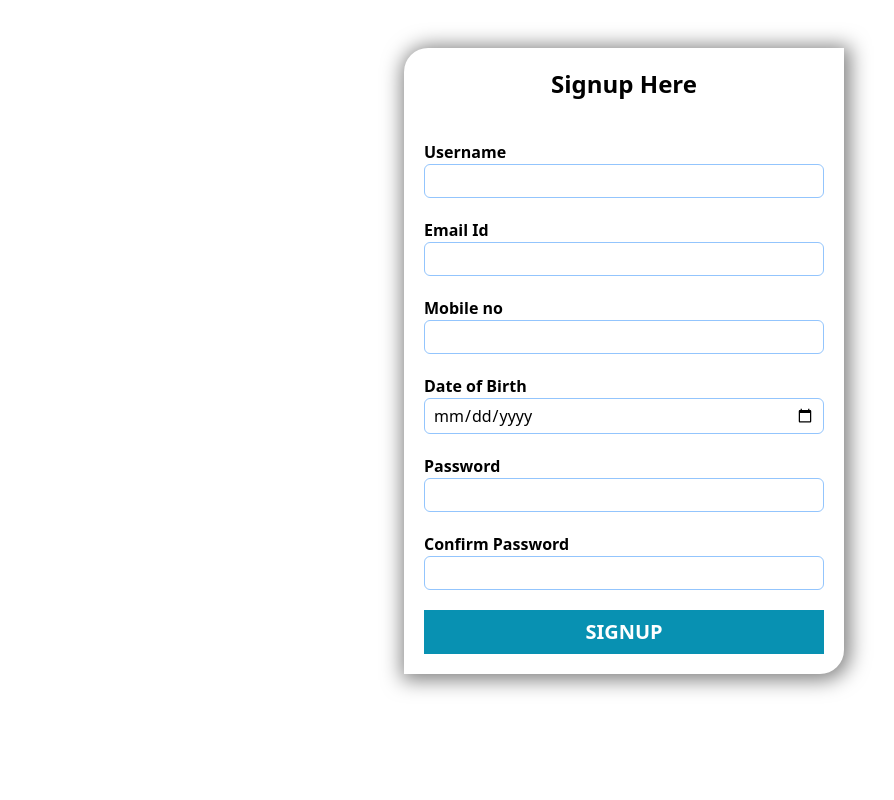
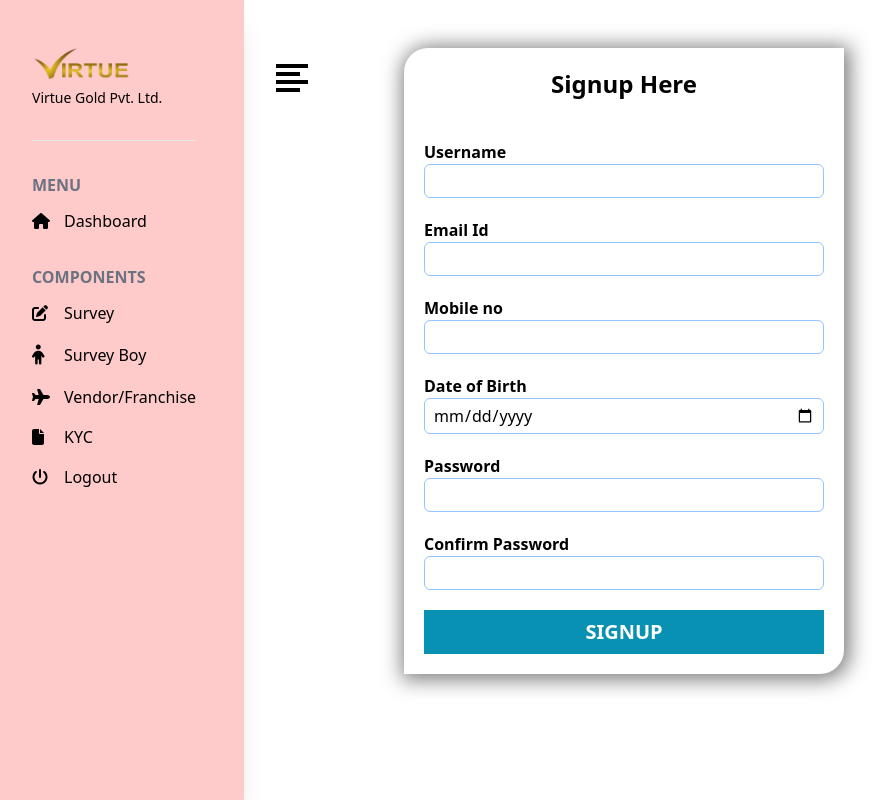
Before and after one commit to Raushan-Kumar95/virtue-gold-Givni, a React (Vite) app: page / in a window 1280 px wide. Shown: the whole page, without its empty margins (16-910 px from the left). Built offline with nearby package versions, Linux system fonts and the light colour scheme.

Commit message:
created sidebar design using js object

```diff
--- a/index.html
+++ b/index.html
@@ -5,6 +5,7 @@
     <link rel="icon" type="image/svg+xml" href="/vite.svg" />
     <meta name="viewport" content="width=device-width, initial-scale=1.0" />
     <title>Vite + React</title>
+    <link rel="stylesheet" href="https://cdnjs.cloudflare.com/ajax/libs/font-awesome/6.2.1/css/all.min.css">
   </head>
   <body>
     <div id="root"></div>
--- a/src/App.jsx
+++ b/src/App.jsx
@@ -1,5 +1,5 @@
 import './App.css'
-import Dashboard from './components/Dashboard'
+import Dashboard from './Dashboard'
 import Login from './components/Login'
 import Signup from './components/Signup'
 
@@ -8,8 +8,8 @@ function App() {
   return (
     <div className="App">
       <Signup/>
-      {/* <Login/>
-      <Dashboard/> */}
+      {/* <Login/> */}
+      <Dashboard/>
     </div>
   )
 }
--- /dev/null
+++ b/src/Dashboard.jsx
@@ -0,0 +1,16 @@
+import React from 'react'
+import Sidebar from './components/sidebar/Sidebar'
+// import Sidebar from './components/sidebar/Sidebar'
+
+
+
+const Dashboard = () => {
+  return (
+    <div>
+    <Sidebar/>
+    </div>
+
+  )
+}
+
+export default Dashboard
--- a/src/components/Dashboard.jsx
+++ /dev/null
@@ -1,9 +0,0 @@
-import React from 'react'
-
-const Dashboard = () => {
-  return (
-    <div>Dashboard</div>
-  )
-}
-
-export default Dashboard
--- /dev/null
+++ b/src/components/sidebar/Sidebar.jsx
@@ -0,0 +1,105 @@
+import React from 'react'
+import { useState } from 'react'
+import { Menu, Components } from "./sidebarData"
+import logo from "/vietue_logo_2.png"
+
+
+const Sidebar = () => {
+
+    const [open, setOpen] = useState(false)
+
+    let navopenState = " px-12 py-12 "
+
+    let navcloseState = " px-4 py-12 "
+
+    console.log(open)
+
+    return (
+        <div className=''>
+
+            <div className={`absolute shadow-xl top-0 left-0 bg-red-200  flex flex-col gap-8 h-screen ${open ? navcloseState : navopenState}`}>
+                <header className='relative flex flex-col gap-2 justify-center'>
+                    <img width={100} src={logo} alt="logo-vietue" srcset="" />
+                    <p className='text-sm'>Virtue Gold Pvt. Ltd.</p>
+
+
+
+                    <OpenNav onClick={()=>setOpen(!open)} />
+
+                    {/* <CloseNav/> */}
+
+                </header>
+                <hr />
+
+                {/* <h1>{Menu.title}</h1> */}
+                <div className='flex flex-col gap-3'>
+                    <h1 className='uppercase font-bold text-gray-500'>Menu</h1>
+                    <div className='flex flex-col gap-2'>
+                        <ul className='flex items-center gap-4' >
+                            {Menu.map((data) => {
+                                return (
+
+                                    <li className='flex gap-3 items-center' >
+                                        <i className={`${data.icon} w-5`}></i>
+                                        <h1> {data.name}</h1>
+                                    </li>
+
+
+                                )
+                            })}
+                        </ul>
+                    </div>
+                </div>
+                <div className='flex flex-col gap-3'>
+                    <h1 className='uppercase font-bold text-gray-500'>Components</h1>
+                    <ul className='flex flex-col gap-4'>
+
+                        {Components.map((data) => {
+                            return (
+                                <li className='flex gap-3 items-center' >
+                                    <i className={`${data.icon} w-5`}></i>
+                                    <h1>{data.name}</h1>
+                                </li>
+                            )
+                        })}
+
+                    </ul>
+                </div>
+            </div>
+        </div>
+
+
+    )
+}
+
+export default Sidebar
+
+
+
+
+
+export const OpenNav = () => {
+    return (
+        <button  className='absolute right-0 -mr-28'>
+            <ul className='flex flex-col gap-1'>
+                <li className='w-8 h-1 bg-black'></li>
+                <li className='w-6 h-1 bg-black'></li>
+                <li className='w-8 h-1 bg-black'></li>
+                <li className='w-6 h-1 bg-black'></li>
+
+            </ul>
+        </button>
+    )
+}
+
+export const CloseNav = () => {
+    return (
+        <div className='absolute right-0 -mr-20'>
+            <ul className='flex flex-col gap-1'>
+                <li className='w-8 absolute rotate-45 h-1 bg-black'></li>
+                <li className='w-8 absolute -rotate-45 h-1 bg-black'></li>
+
+            </ul>
+        </div>
+    )
+}
--- /dev/null
+++ b/src/components/sidebar/sidebarData.jsx
@@ -0,0 +1,43 @@
+export const Menu =
+
+    [
+        // title = "Menu",
+    {
+        name: "Dashboard",
+        icon: "fa fa-home",
+        path: "/"
+    }
+
+    ]
+
+
+export const Components =
+    // title = "Components"
+    [
+
+    {
+        name: "Survey",
+        icon: "fa fa-edit",
+        path: "/survay"
+    },
+    {
+        name: "Survey Boy",
+        icon: "fa fa-child text-xl",
+        path: "/survayBay"
+    },
+    {
+        name: "Vendor/Franchise",
+        icon: "fa fa-plane",
+        path: "/Vendor"
+    },
+    {
+        name: "KYC",
+        icon: "fa fa-file",
+        path: "/kyc"
+    },
+    {
+        name: "Logout",
+        icon: "fa fa-power-off",
+        path: "/Logout"
+    },
+    ]
```
Also changed, not shown: public/vietue_logo_2.png (added), 1 other file (tests, documents, lock files or other folders).
